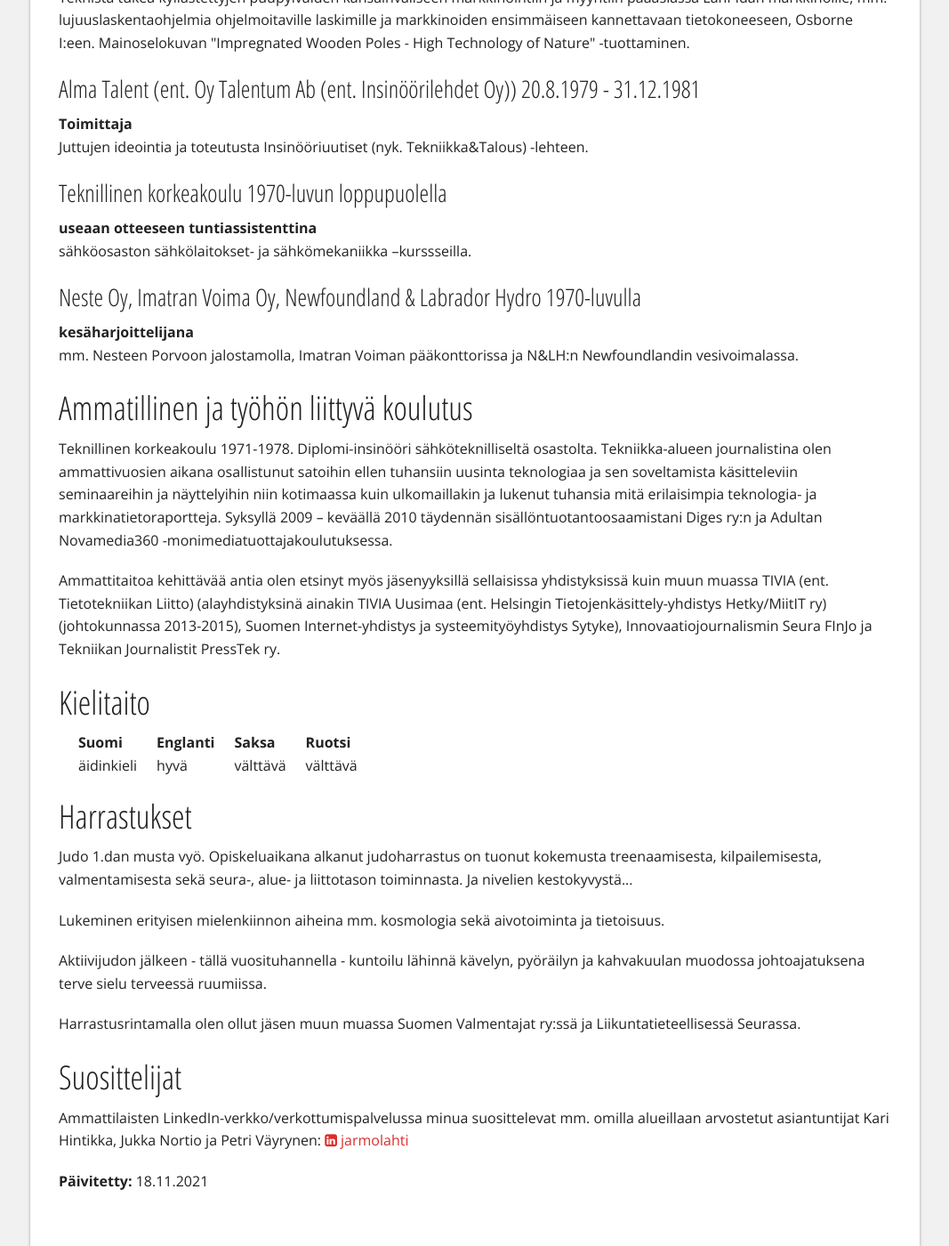
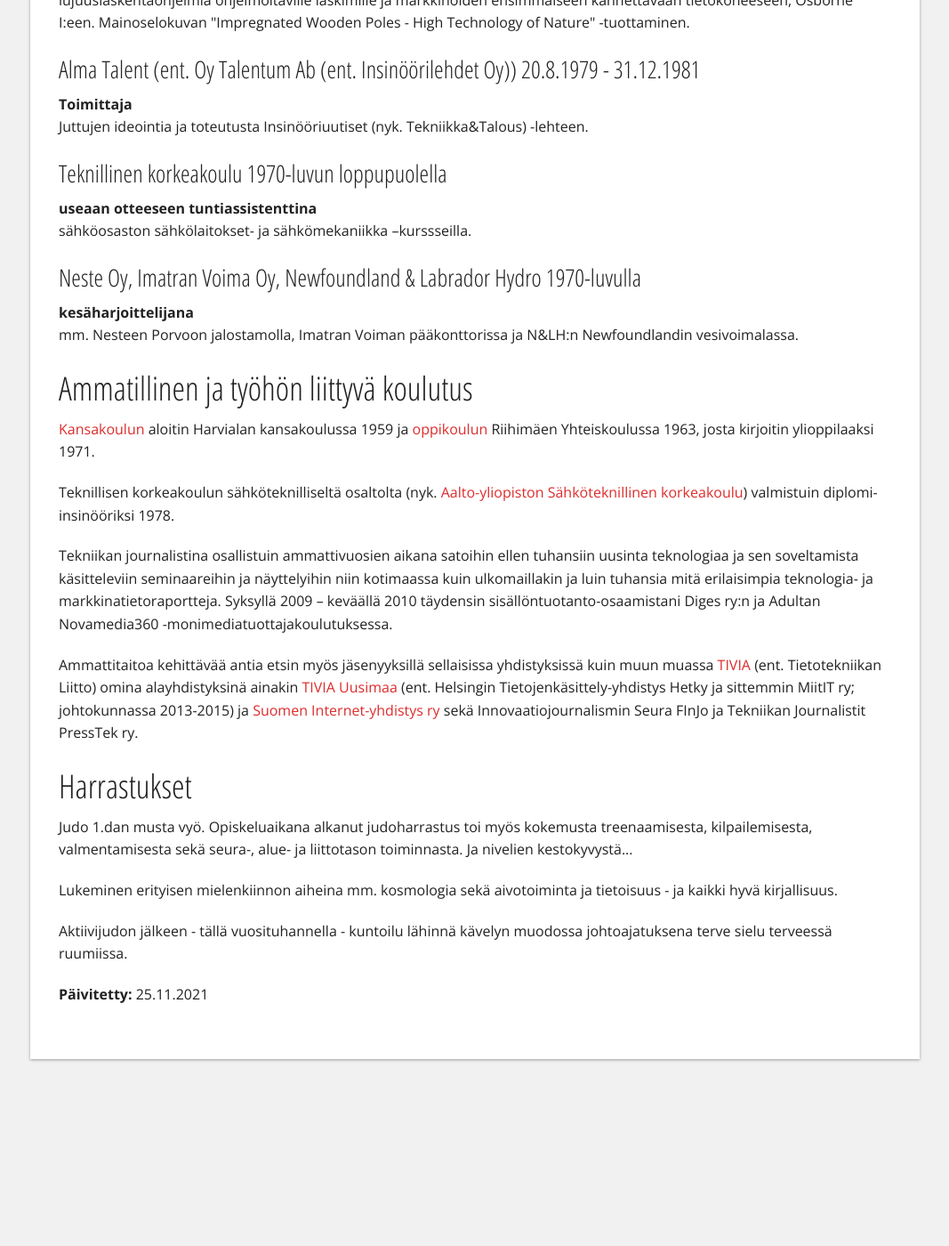
Before and after one commit to Pyppe/infocrea.fi, a Jekyll site: the page built from cv.html, in a window 1280 px wide and 1400 px high, scrolled down 2350 px. Shown: the whole window at 89% size, without its empty margins (106-1173 px from the left). Built offline with Jekyll 4.4.1, drawn with Linux system fonts in a browser that asks for light colours; some of the changed text lies outside the part shown.

Commit message:
Etusivu- ja cv-tuunailua

```diff
--- a/cv.html
+++ b/cv.html
@@ -13,26 +13,25 @@
 <h3>Yhteystiedot</h3>
 <p>Asuu Helsingissä
 
-<h2>Nykytila ja tavoite</h2>
+<h2>"Ammatillinen" "yhteenveto"</h2>
 
-<p>Teknillisestä korkeakoulusta diplomi-insinööriksi 1978 valmistumiseni jälkeen hankin vankan työkokemuksen
-  ict-tekniikkaa ja sen soveltamista niin ammattilaisille kuin suurellekin yleisölle uutisoivan ja taustoittavan
-  printti- ja Internet-median erilaisissa tehtävissä: toimittajana, toimituspäällikkönä, päätoimittajana sekä
-  tietotekniikan kehityspäällikkönä. Olen työskennellyt niin Suomen johtavien kustannusyhtiöiden palveluksessa kuin myös
-  yksinyrittäjänä. Tämä kenttä on minulle tuttu ja innostava sekä tuotanto- että myös kuluttajapäästä katsottuna.</p>
+<p>Valmistuin Teknillisestä korkeakoulusta diplomi-insinööriksi vuonna 1978. Valmistumisen jälkeen hankin vankan työkokemuksen
+  tekniikka- ja talousaiheisen printti- ja Internet-median erilaisissa tehtävissä: toimittajana, toimituspäällikkönä, päätoimittajana sekä
+  tietotekniikan kehityspäällikkönä. Työskentelin niin Suomen johtavien kustannusyhtiöiden palveluksessa kuin myös
+  yksinyrittäjänä. Kenttä tuli minulle tutuksi ja innostavaksi niin tuotanto- kuin myös kuluttajapäästä katsottuna.</p>
 
-<p>Varsinaisten työtehtävien ohessa ja vapaa-ajalla olen jo 1980-luvulta lähtien ollut sekä työhön että harrastuksiin
+<p>Varsinaisten työtehtävien ohessa ja vapaa-ajalla olin 1980-luvulta lähtien sekä työhön että harrastuksiin
   liittyen aktiivinen keskustelija ja toimija erilaisissa virtuaaliympäristöissä: ns. <a href="https://fi.wikipedia.org/wiki/BBS">bbs</a>-järjestelmissä (myös
   operaattorina), teleoperaattoreiden ensimmäisten "verkkopalveluiden" (<a href="https://fi.wikipedia.org/wiki/TeleSampo_ja_Infotel">TeleSammon ja Elisan</a>) keskustelupalveluissa (JutTele ja Elisa), news- ja sähköpostilistakeskusteluissa,
   ensimmäisissä suomalaisissa webyhteisöissä (<a href="https://fi.wikipedia.org/wiki/Jaiku">Jaiku</a> ja <a href="https://fi.wikipedia.org/wiki/Qaiku">Qaiku</a>) ja myös uudemmissa maailmanlaajuisissa some-palveluissa (lähinnä Twitter, Facebook ja LinkedIn).<p>
-  Olen toiminut myös suhteellisen aktiivisesti erilaisissa yhdistyksissä. 2013-2015 olin Tieto- ja viestintätekniikan ammattilaiset ry <a href="http://tivia.fi">TIVIAn</a> suurimman jäsenyhdistyksen MiitIT ry:n (entinen Helsingin Tietojenkäsittely-yhdistys Hetky ry ja nykyinen <a href="http://tiviauusimaa.fi">Tivia Uusimaa</a>) johtokunnassa sekä myös sen kahden verkoston ("sig") eli Yrittäjyys- ja SeniorIT-verkostojen johtoryhmissä. Rivijäsenenä olen ja olen ollut mukana sitten vaikka missä:-).
+  Olen toiminut myös aktiivisesti erilaisissa yhdistyksissä. 2013-2015 olin Tieto- ja viestintätekniikan ammattilaiset ry <a href="http://tivia.fi">TIVIAn</a> suurimman jäsenyhdistyksen MiitIT ry:n (entinen Helsingin Tietojenkäsittely-yhdistys Hetky ry ja nykyinen <a href="http://tiviauusimaa.fi">Tivia Uusimaa</a>) johtokunnassa sekä myös sen kahden verkoston ("sig") eli Yrittäjyys- ja SeniorIT-verkostojen johtoryhmissä. Rivijäsenenä olen ja olen ollut mukana sitten vaikka missä:-).
   </p>
 
 <p>2009 lähtien innostuin yhä enemmän teknisten aiheiden audiovisuaalisesta esittämisestä lähinnä videoina.
   Harrastuksesta alkanutta innostusta ruokin koulutuksella sekä tuotteistin myös
   videosuoratoistopalveluiksi.</p>
- <p>Kertynyttä osaamistani ja kokemustani tarjosin käyttöön oman yritykseni Infocrea Oy:n <a href="http://www.infocrea.fi/palvelut/">palveluina</a>.</p>
- Kummallakin kahdesta pojastani (s. 1983 ja 1986) on jo omia 2010-luvulla syntyneitä lapsia. Siksi(kin) aloin suoratoisto- eli striimauskuvioissa käyttää "aliasta" Striimivaari - joka myös <a href="https://www.infocrea.fi/blogi/2018/11/striimivaari-on-rekisteroity-tavaramerkki/">rekisteröitiin tavaramerkiksi ®</a> lokakuusta 2018 lähtien:-).</p>
+ <p>Kertynyttä osaamistani ja kokemustani tarjosin käyttöön oman yritykseni Infocrea Oy:n palveluina.</p>
+ <p>Kummallakin kahdesta pojastani (s. 1983 ja 1986) on jo omia 2010-luvulla syntyneitä lapsia. Siksi(kin) aloin suoratoisto- eli striimauskuvioissa käyttää "aliasta" Striimivaari - joka myös <a href="https://www.infocrea.fi/blogi/2018/11/striimivaari-on-rekisteroity-tavaramerkki/">rekisteröitiin tavaramerkiksi ®</a> lokakuusta 2018 lähtien:-).</p>
 
  <p>Kevään 2021 aikana (pääasiassa terveydellisistä syistä) aloin sitten oikeasti starttailla lähtöä kohti eläkepäiviä ja niiden avaamia uusia haasteita:-). Ja 19.10.2021 Infocrea Oy lakkasi virallisesti olemassaolonsa.</p>
 
@@ -81,28 +80,19 @@
 
 <h2>Ammatillinen ja työhön liittyvä koulutus</h2>
 
-<p>Teknillinen korkeakoulu 1971-1978. Diplomi-insinööri sähköteknilliseltä osastolta. Tekniikka-alueen journalistina olen ammattivuosien aikana osallistunut satoihin ellen tuhansiin uusinta teknologiaa ja sen soveltamista käsitteleviin seminaareihin ja näyttelyihin niin kotimaassa kuin ulkomaillakin ja lukenut tuhansia mitä erilaisimpia teknologia- ja markkinatietoraportteja. Syksyllä 2009 – keväällä 2010 täydennän sisällöntuotantoosaamistani Diges ry:n ja Adultan Novamedia360 -monimediatuottajakoulutuksessa.</p>
+<p><a href="https://fi.wikipedia.org/wiki/Kansakoulu">Kansakoulun</a> aloitin Harvialan kansakoulussa 1959 ja <a href="https://fi.wikipedia.org/wiki/Oppikoulu">oppikoulun</a> Riihimäen Yhteiskoulussa 1963, josta kirjoitin ylioppilaaksi 1971.</p>
 
-<p>Ammattitaitoa kehittävää antia olen etsinyt myös jäsenyyksillä sellaisissa yhdistyksissä kuin muun muassa TIVIA (ent. Tietotekniikan Liitto) (alayhdistyksinä ainakin TIVIA Uusimaa (ent. Helsingin Tietojenkäsittely-yhdistys Hetky/MiitIT ry) (johtokunnassa 2013-2015), Suomen Internet-yhdistys ja systeemityöyhdistys Sytyke), Innovaatiojournalismin Seura FInJo ja Tekniikan Journalistit PressTek ry.</p>
+<p>Teknillisen korkeakoulun sähköteknilliseltä osaltolta (nyk. <a href="">Aalto-yliopiston</a> <a href="https://www.aalto.fi/fi/sahkotekniikan-korkeakoulu">Sähköteknillinen korkeakoulu</a>) valmistuin diplomi-insinööriksi 1978.</p>
 
-<h2>Kielitaito</h2>
-<ul class="inline-list">
-  <li><b>Suomi</b> äidinkieli</li>
-  <li><b>Englanti</b> hyvä</li>
-  <li><b>Saksa</b> välttävä</li>
-  <li><b>Ruotsi</b> välttävä</li>
-</ul>
+<p>Tekniikan journalistina osallistuin ammattivuosien aikana satoihin ellen tuhansiin uusinta teknologiaa ja sen soveltamista käsitteleviin seminaareihin ja näyttelyihin niin kotimaassa kuin ulkomaillakin ja luin tuhansia mitä erilaisimpia teknologia- ja markkinatietoraportteja. Syksyllä 2009 – keväällä 2010 täydensin sisällöntuotanto-osaamistani Diges ry:n ja Adultan Novamedia360 -monimediatuottajakoulutuksessa.</p>
+
+<p>Ammattitaitoa kehittävää antia etsin myös jäsenyyksillä sellaisissa yhdistyksissä kuin muun muassa <a href="https://tivia.fi/">TIVIA</a> (ent. Tietotekniikan Liitto) omina alayhdistyksinä ainakin <a href="https://tiviauusimaa.fi/">TIVIA Uusimaa</a> (ent. Helsingin Tietojenkäsittely-yhdistys Hetky ja sittemmin MiitIT ry; johtokunnassa 2013-2015) ja <a href="http://siy.fi">Suomen Internet-yhdistys ry</a> sekä Innovaatiojournalismin Seura FInJo ja Tekniikan Journalistit PressTek ry.</p>
+
 
 <h2>Harrastukset</h2>
-<p>Judo 1.dan musta vyö. Opiskeluaikana alkanut judoharrastus on tuonut kokemusta treenaamisesta, kilpailemisesta, valmentamisesta sekä seura-, alue- ja liittotason toiminnasta. Ja nivelien kestokyvystä...</p>
-<p>Lukeminen erityisen mielenkiinnon aiheina mm. kosmologia sekä aivotoiminta ja tietoisuus.</p>
-<p>Aktiivijudon jälkeen - tällä vuosituhannella - kuntoilu lähinnä kävelyn, pyöräilyn ja kahvakuulan muodossa johtoajatuksena terve sielu terveessä ruumiissa.</p>
-<p>Harrastusrintamalla olen ollut jäsen muun muassa Suomen Valmentajat ry:ssä ja Liikuntatieteellisessä Seurassa.</p>
+<p>Judo 1.dan musta vyö. Opiskeluaikana alkanut judoharrastus toi myös kokemusta treenaamisesta, kilpailemisesta, valmentamisesta sekä seura-, alue- ja liittotason toiminnasta. Ja nivelien kestokyvystä...</p>
+<p>Lukeminen erityisen mielenkiinnon aiheina mm. kosmologia sekä aivotoiminta ja tietoisuus - ja kaikki hyvä kirjallisuus.</p>
+<p>Aktiivijudon jälkeen - tällä vuosituhannella - kuntoilu lähinnä kävelyn muodossa johtoajatuksena terve sielu terveessä ruumiissa.</p>
 
-<h2>Suosittelijat</h2>
-<p>
-  Ammattilaisten LinkedIn-verkko/verkottumispalvelussa minua suosittelevat mm. omilla alueillaan arvostetut
-  asiantuntijat Kari Hintikka, Jukka Nortio ja Petri Väyrynen:
-  <a href="http://www.linkedin.com/in/jarmolahti"><i class="fa fa-linkedin-square"></i>&nbsp;jarmolahti</a>
 
-<p><b>Päivitetty:</b> 18.11.2021</p>
+<p><b>Päivitetty:</b> 25.11.2021</p>
--- a/yhteystiedot.html
+++ b/yhteystiedot.html
@@ -5,7 +5,7 @@
 title: "Yhteystiedot | Contact"
 js: feedback.js
 ---
-Infocrea Oy on lopettanut toimintansa. - Jarmo Lahden tavoittaa mm. sosiaalisesta mediasta ja sähköpostilla.
+Infocrea Oy on lopettanut toimintansa. - Jarmo Lahden tavoittaa mm. sosiaalisesta mediasta (oikean ylänurkan somelinkkien lisäksi tsekkaa myös <a href="https://www.instagram.com/jarmo_lahti/">Instagram</a>) ja sähköpostilla.
 
 <!--
 <div id="contact" class="row">
```
Also changed, not shown: index.md (+7 -18 lines).
